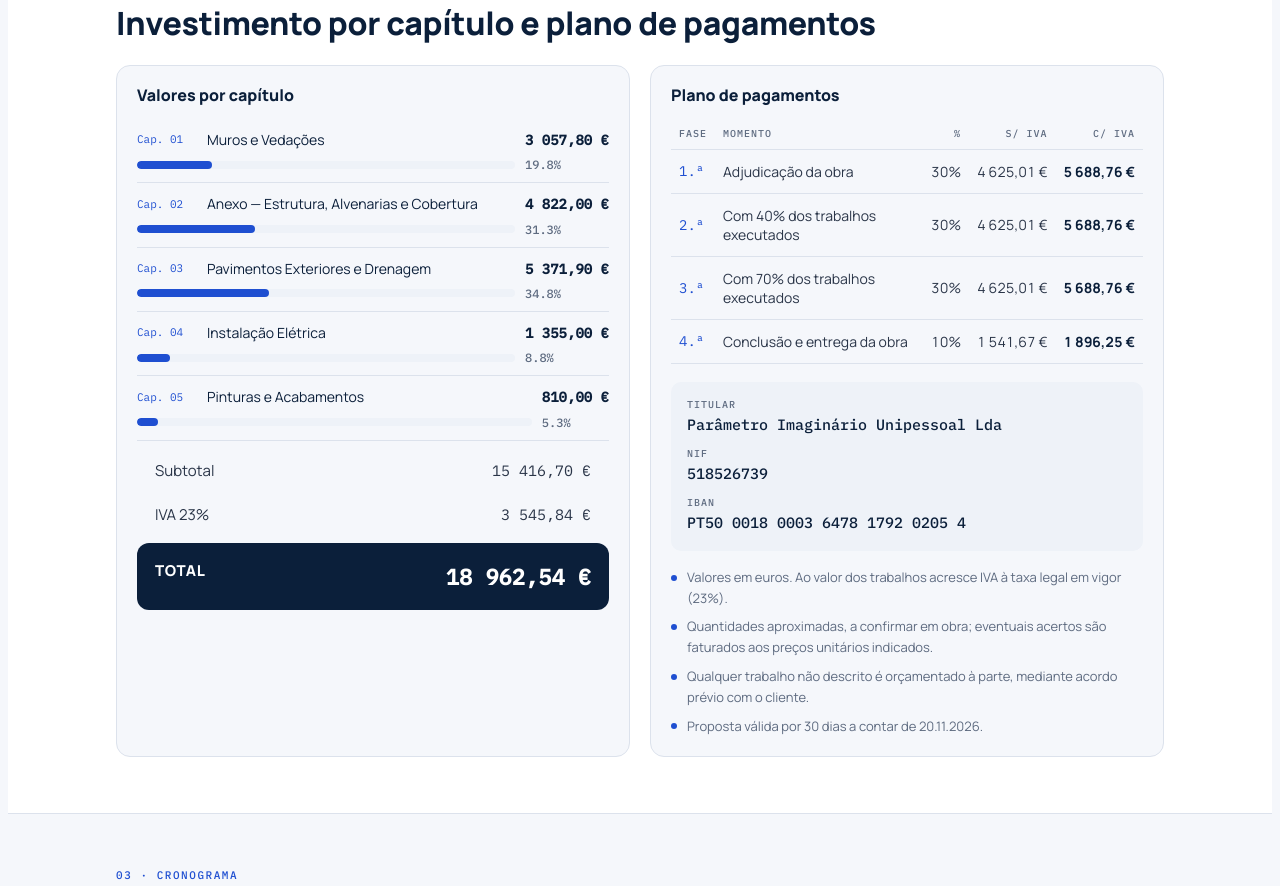
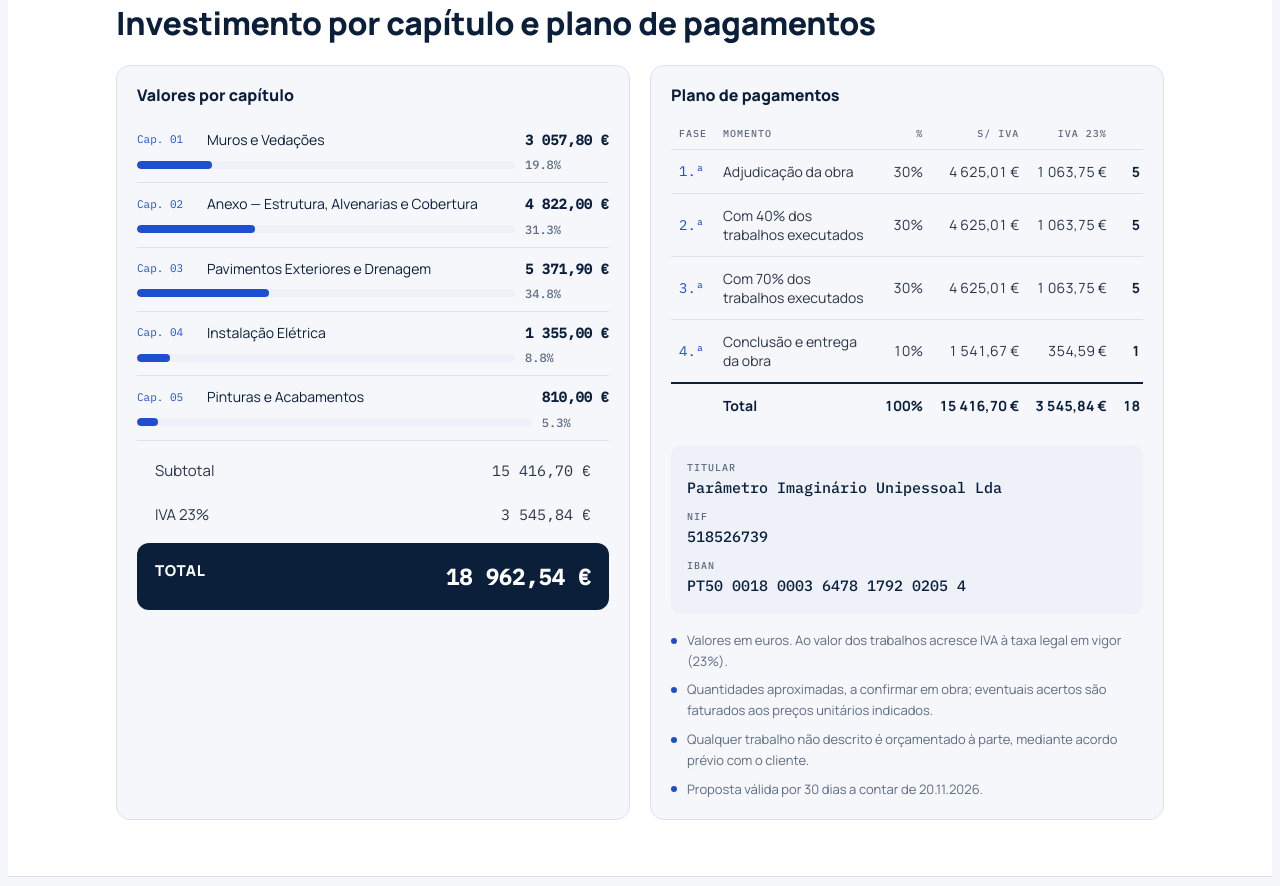
Before and after one commit to rubensborges056-dev/rubens, a plain HTML site: page Proposta_Muro_Anexo.html in a window 1280 px wide. Shown: the part 3962-4848 px from the top of the page. Drawn offline with Linux system fonts and the light colour scheme.

Commit message:
Corrige arredondamento da 4.ª prestação e mostra IVA por prestação
Co-Authored-By: Claude Opus 5.5 <noreply@anthropic.com>
Claude-Session: https://claude.ai/code/session_01Dqyze6v6C8NW2SyXBmWUEC

```diff
--- a/Proposta_Muro_Anexo.html
+++ b/Proposta_Muro_Anexo.html
@@ -153,7 +153,8 @@ table{border-collapse:collapse;width:100%}
 .bar .track{grid-area:t;height:8px;background:var(--soft);border-radius:4px;overflow:hidden}
 .bar .track i{display:block;height:100%;background:var(--accent);border-radius:4px}
 .bar .pct{grid-area:p;font:500 12px var(--font-m);color:var(--muted)}
-.paytab{min-width:460px}
+.paytab{min-width:540px}
+.paytab .ptot td{font-weight:700;color:var(--ink);border-bottom:0;border-top:2px solid var(--ink)}
 .paytab th{font:500 10px/1 var(--font-m);letter-spacing:.1em;text-transform:uppercase;color:var(--muted);text-align:left;padding:10px 8px;border-bottom:1px solid var(--line)}
 .paytab th.n{text-align:right}
 .paytab td{padding:12px 8px;border-bottom:1px solid var(--line);font-size:14px}
@@ -359,7 +360,7 @@ footer span{font-size:13px;display:block;word-break:break-word}
       <div class="totals" style="max-width:none"><div><span>Subtotal</span><span>15 416,70 €</span></div><div><span>IVA 23%</span><span>3 545,84 €</span></div><div class="grand"><span>TOTAL</span><span>18 962,54 €</span></div></div>
     </div>
     <div class="card"><h3>Plano de pagamentos</h3>
-      <div style="overflow-x:auto"><table class="paytab"><thead><tr><th>Fase</th><th>Momento</th><th class="n">%</th><th class="n">S/ IVA</th><th class="n">C/ IVA</th></tr></thead><tbody><tr><td class="art">1.ª</td><td>Adjudicação da obra</td><td class="n">30%</td><td class="n">4 625,01 €</td><td class="n b">5 688,76 €</td></tr><tr><td class="art">2.ª</td><td>Com 40% dos trabalhos executados</td><td class="n">30%</td><td class="n">4 625,01 €</td><td class="n b">5 688,76 €</td></tr><tr><td class="art">3.ª</td><td>Com 70% dos trabalhos executados</td><td class="n">30%</td><td class="n">4 625,01 €</td><td class="n b">5 688,76 €</td></tr><tr><td class="art">4.ª</td><td>Conclusão e entrega da obra</td><td class="n">10%</td><td class="n">1 541,67 €</td><td class="n b">1 896,25 €</td></tr></tbody></table></div>
+      <div style="overflow-x:auto"><table class="paytab"><thead><tr><th>Fase</th><th>Momento</th><th class="n">%</th><th class="n">S/ IVA</th><th class="n">IVA 23%</th><th class="n">C/ IVA</th></tr></thead><tbody><tr><td class="art">1.ª</td><td>Adjudicação da obra</td><td class="n">30%</td><td class="n">4 625,01 €</td><td class="n">1 063,75 €</td><td class="n b">5 688,76 €</td></tr><tr><td class="art">2.ª</td><td>Com 40% dos trabalhos executados</td><td class="n">30%</td><td class="n">4 625,01 €</td><td class="n">1 063,75 €</td><td class="n b">5 688,76 €</td></tr><tr><td class="art">3.ª</td><td>Com 70% dos trabalhos executados</td><td class="n">30%</td><td class="n">4 625,01 €</td><td class="n">1 063,75 €</td><td class="n b">5 688,76 €</td></tr><tr><td class="art">4.ª</td><td>Conclusão e entrega da obra</td><td class="n">10%</td><td class="n">1 541,67 €</td><td class="n">354,59 €</td><td class="n b">1 896,26 €</td></tr><tr class="ptot"><td></td><td>Total</td><td class="n">100%</td><td class="n">15 416,70 €</td><td class="n">3 545,84 €</td><td class="n b">18 962,54 €</td></tr></tbody></table></div>
       <div class="bank">
         <div><span>Titular</span><strong>Parâmetro Imaginário Unipessoal Lda</strong></div>
         <div><span>NIF</span><strong>518526739</strong></div>
```
Also changed, not shown: 2 other files.
